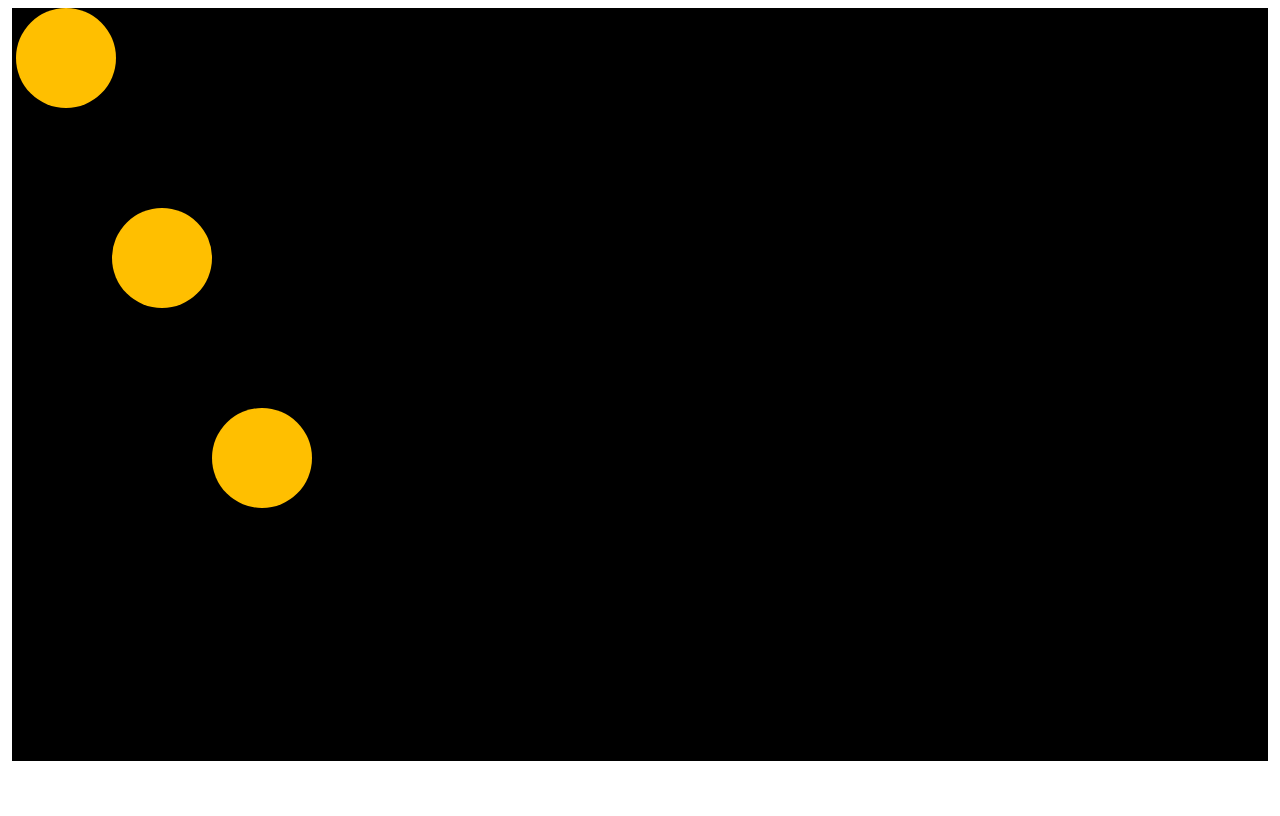
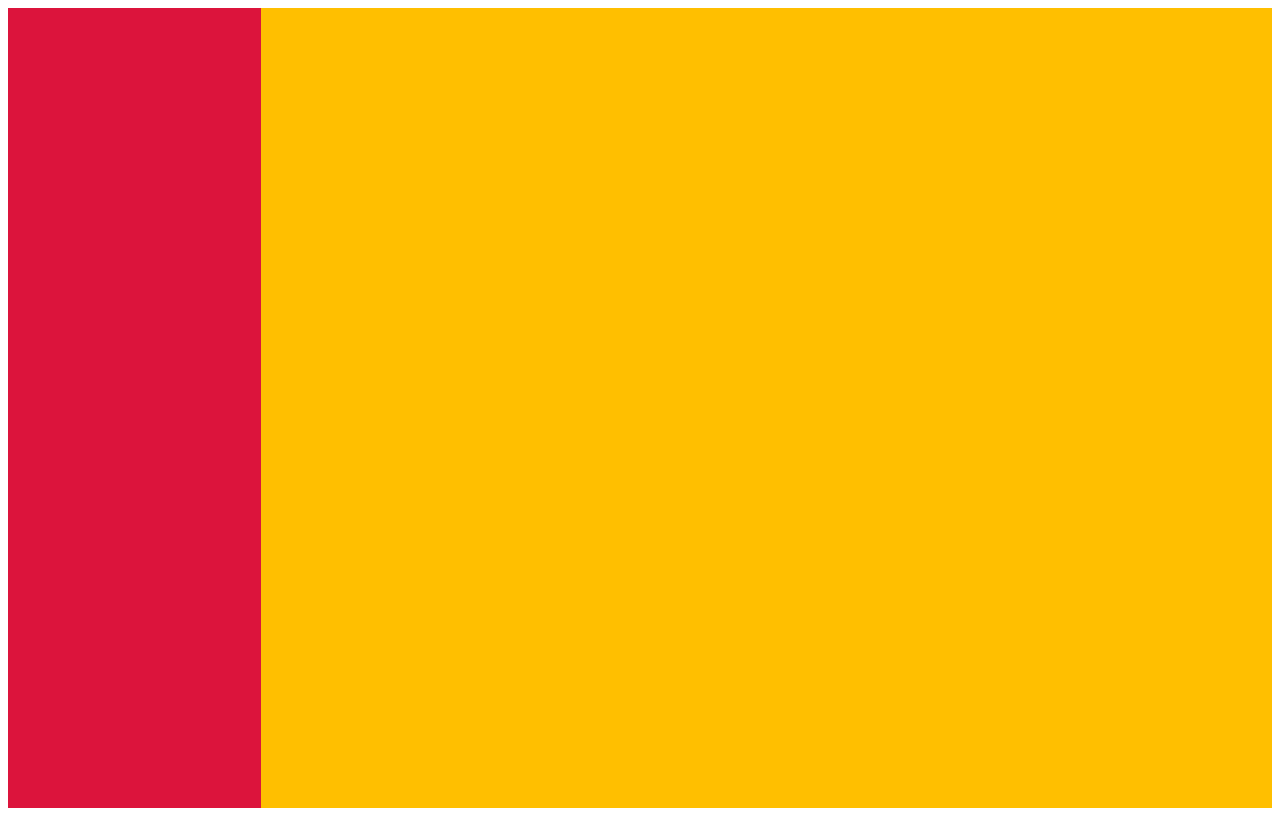
Before and after one commit to palak1101/FullStack-Web-Development, a plain HTML site: page index.html in a window 1280 px wide. Drawn offline with Linux system fonts and the light colour scheme.

Commit message:
media tags

```diff
--- a/index.html
+++ b/index.html
@@ -1,84 +1,73 @@
 <!DOCTYPE html>
 <html lang="en">
-
 <head>
     <meta charset="UTF-8">
     <meta http-equiv="X-UA-Compatible" content="IE=edge">
     <meta name="viewport" content="width=device-width, initial-scale=1.0">
     <title>FullStack-Track</title>
     <style>
-        * {
-            padding: 0;
-            margin: 4px;
-            box-sizing: border-box;
+        /* .parent{
+            background-color: black;
+            color: white;
+            font-size: 2rem;
         }
 
-        .parent{
-            background-color: black;
-            height: 753px;
+        @media (max-width: 500px){
+            .parent{
+                background-color: #ffbf00 !important;
+                font-size: 1rem;
+            }
         }
 
-        .child-1{
-            background-color: #ffbf00;
-            width: 100px;
-            height: 100px;
-            border-radius: 50%;
-            transition-duration: 0.5s;
-            transition-timing-function: linear;
-            /* transform: scale(0.5); */
-            /* transform: translate(100px); */
+        @media (max-width: 700px){
+            .parent{
+                background-color: crimson;
+                font-size: 1.5rem;
+            }
+        } */
 
+        .parent{
+            display: flex;
+            align-items: stretch;
+            background-color: black;
+            height: 100vh;
         }
 
-        .child-2{
+        .child{
             background-color: #ffbf00;
-            width: 100px;
-            height: 100px;
-            margin: 100px;
-            border-radius: 50%;
-            transition-duration: 0.5s;
-            transition-timing-function: linear;
+            flex-basis: 80%;
         }
 
-        .child-3{
-            background-color: #ffbf00;
-            width: 100px;
-            height: 100px;
-            margin-left: 200px;
-            border-radius: 50%;
-            transition-duration: 8.5s;
-            transition-timing-function: cubic-bezier(0, 1.29, 0,-0.29);
+        .sidebar{
+            background-color: crimson;
+            flex-basis: 20%;
         }
 
-        .child-1:hover{
-            background-color: red;
-            cursor: pointer;
-            transform: rotateY(90deg);
+        @media (max-width: 550px){
+            div.sidebar{
+                flex-basis: 0%;
+                /* animation: 5s expand linear infinite; */
+            }
+
+            div.child{
+                flex-basis: 100%;
+            }
         }
 
-        .child-2:hover{
-            background-color: cyan;
-            cursor: pointer;
-            transform: scale(0.5);
-        }
-
-        .child-3:hover{
-            background-color: blueviolet;
-            cursor: pointer;
-            transform: translateX(1000px);
-            /* transition-timing-function: cubic-bezier(0, 1.29, 0,-0.29); */
-        }
 
 
     </style>
 </head>
+<body>
+    <!-- <div class="parent">
+        <h1>I'm a heading</h1>
+        Lorem ipsum dolor sit amet consectetur adipisicing elit. Officiis et quam error id vero corporis, possimus maxime, asperiores deleniti sint, ullam fugit odio excepturi animi repellendus quisquam hic nesciunt aliquam! Quae expedita quo doloremque quaerat itaque, fugit, nulla explicabo quibusdam, voluptatem quos alias voluptatibus est iste vitae? Laborum, qui architecto!
+    </div> -->
 
-<body>
     <div class="parent">
-        <div class="child-1"></div>
-        <div class="child-2"></div>
-        <div class="child-3"></div>
+        <div class="sidebar"></div>
+        <div class="child"></div>
     </div>
+
 </body>
-
 </html>
```
